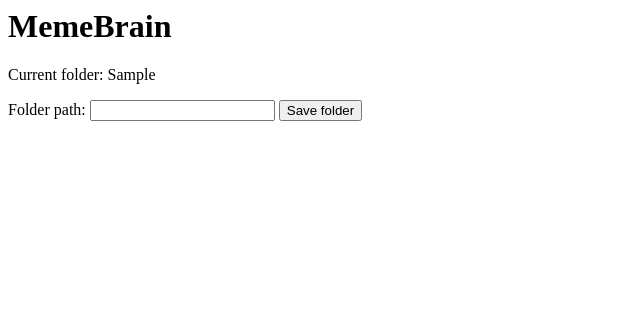
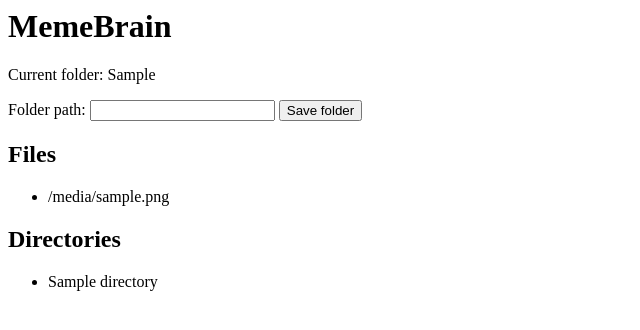
Before and after one commit to NullWhiteCode/MemeBrain, a Flask app: template templates/index.html in a window 1280 px wide. Shown: the top 330 px of the page, without its empty margins (0-640 px from the left). Run offline with Flask 3, Linux system fonts and the light colour scheme; the template is opened without the code that fills it: most values are stand-ins (such as "Sample title", 1, 10 or a date in 2020).

Commit message:
Display directory scan results

```diff
--- a/app.py
+++ b/app.py
@@ -6,16 +6,21 @@
 @app.route('/', methods=['GET', 'POST'])
 def home():
     folder_path = None
+
+    files = []
+    directories = []
+
     if request.method == 'POST':
         folder_path = request.form.get('folder_path')
         folder_path = Path(folder_path)
         if folder_path.is_dir():
             for child in folder_path.iterdir():
                 if child.is_file():
-                    print(f"File: {child.name}")
+                    files.append(child.name)
                 elif child.is_dir():
-                    print(f"Directory: {child.name}")
-    return render_template('index.html', folder_path=folder_path)
+                    directories.append(child.name)
+
+    return render_template('index.html', folder_path=folder_path, files=files, directories=directories)
 
 if __name__ == '__main__':
     app.run(debug=True)
--- a/templates/index.html
+++ b/templates/index.html
@@ -7,3 +7,17 @@
     <input type="text" id="folder_path" name="folder_path">
     <button type="submit">Save folder</button>
 </form>
+
+<h2>Files</h2>
+<ul>
+{% for file in files %}
+    <li>{{ file }}</li>
+{% endfor %}
+</ul>
+
+<h2>Directories</h2>
+<ul>
+{% for directory in directories %}
+    <li>{{ directory }}</li>
+{% endfor %}
+</ul>
```
